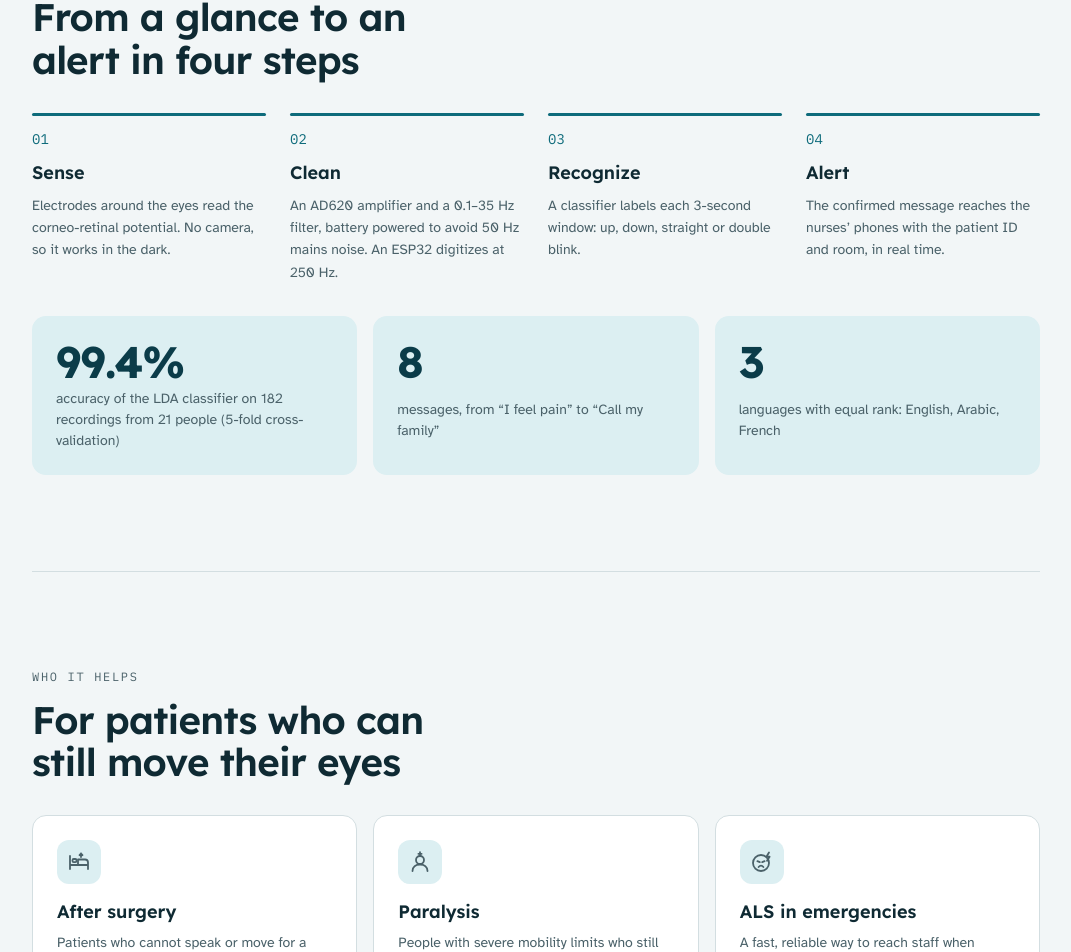
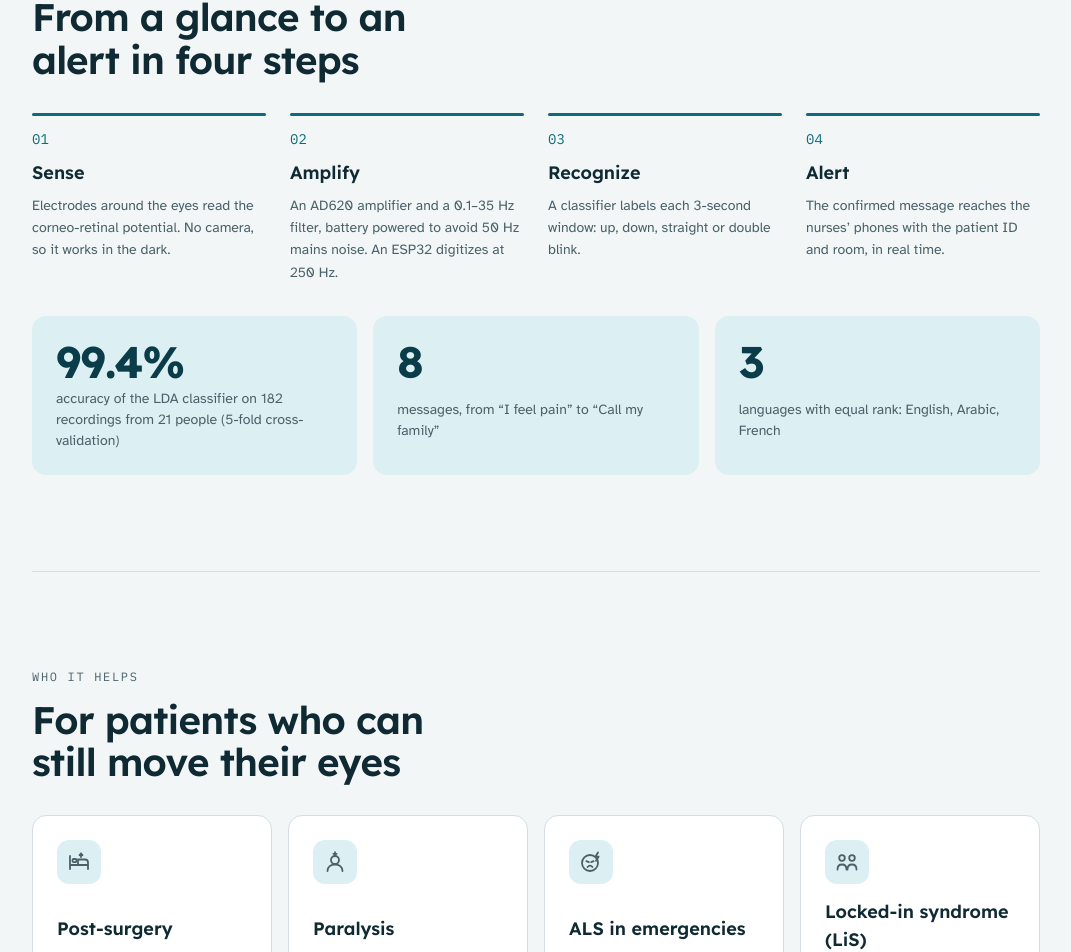
Before and after one commit to Riad-Doukha/3inLink, a React (Vite) app in the folder apps/web/: page / in a window 1280 px wide. Shown: the part 2162-3114 px from the top of the page, without its empty margins (104-1175 px from the left). Built offline with nearby package versions, Linux system fonts and the light colour scheme.

Commit message:
Home: Amplify step, Post-surgery, add locked-in syndrome

```diff
--- a/apps/web/src/home/Home.tsx
+++ b/apps/web/src/home/Home.tsx
@@ -104,15 +104,16 @@ function Fact({ to, decimals = 0, suffix = '', label, i }: { to: number; decimal
 
 const STEPS = [
   { t: 'Sense', d: 'Electrodes around the eyes read the corneo-retinal potential. No camera, so it works in the dark.' },
-  { t: 'Clean', d: 'An AD620 amplifier and a 0.1–35 Hz filter, battery powered to avoid 50 Hz mains noise. An ESP32 digitizes at 250 Hz.' },
+  { t: 'Amplify', d: 'An AD620 amplifier and a 0.1–35 Hz filter, battery powered to avoid 50 Hz mains noise. An ESP32 digitizes at 250 Hz.' },
   { t: 'Recognize', d: 'A classifier labels each 3-second window: up, down, straight or double blink.' },
   { t: 'Alert', d: 'The confirmed message reaches the nurses’ phones with the patient ID and room, in real time.' },
 ];
 
 const FOR = [
-  { t: 'After surgery', d: 'Patients who cannot speak or move for a while, for example while intubated.', icon: 'bed' as const },
+  { t: 'Post-surgery', d: 'Patients who cannot speak or move for a while, for example while intubated.', icon: 'bed' as const },
   { t: 'Paralysis', d: 'People with severe mobility limits who still control their eyes.', icon: 'nurse' as const },
   { t: 'ALS in emergencies', d: 'A fast, reliable way to reach staff when speech and hands fail.', icon: 'pain' as const },
+  { t: 'Locked-in syndrome (LiS)', d: 'Fully conscious people who cannot move or speak, but can still move their eyes up and down and blink.', icon: 'family' as const },
 ];
 
 const scrollTo = (id: string) => (e: MouseEvent) => {
```
